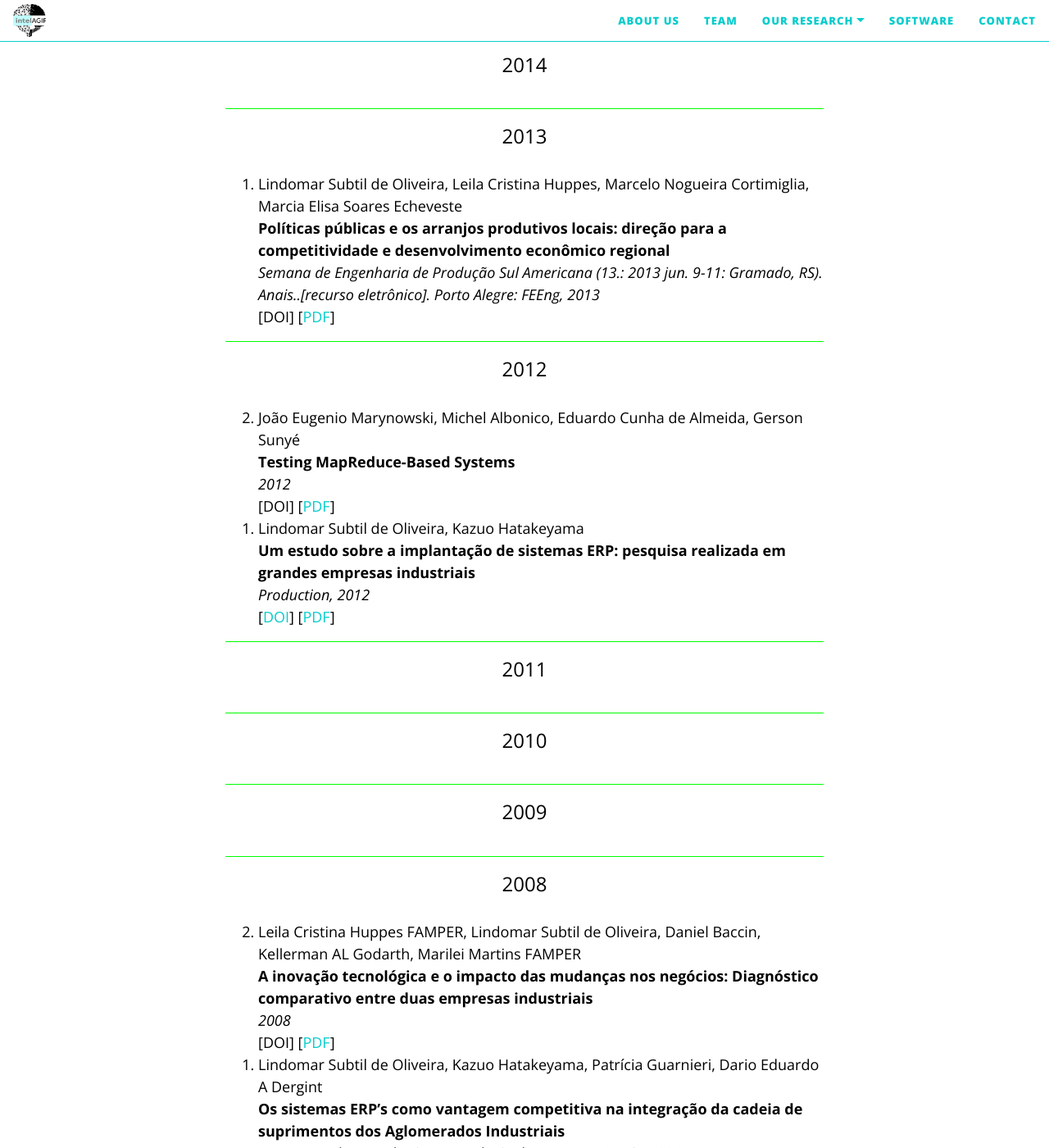
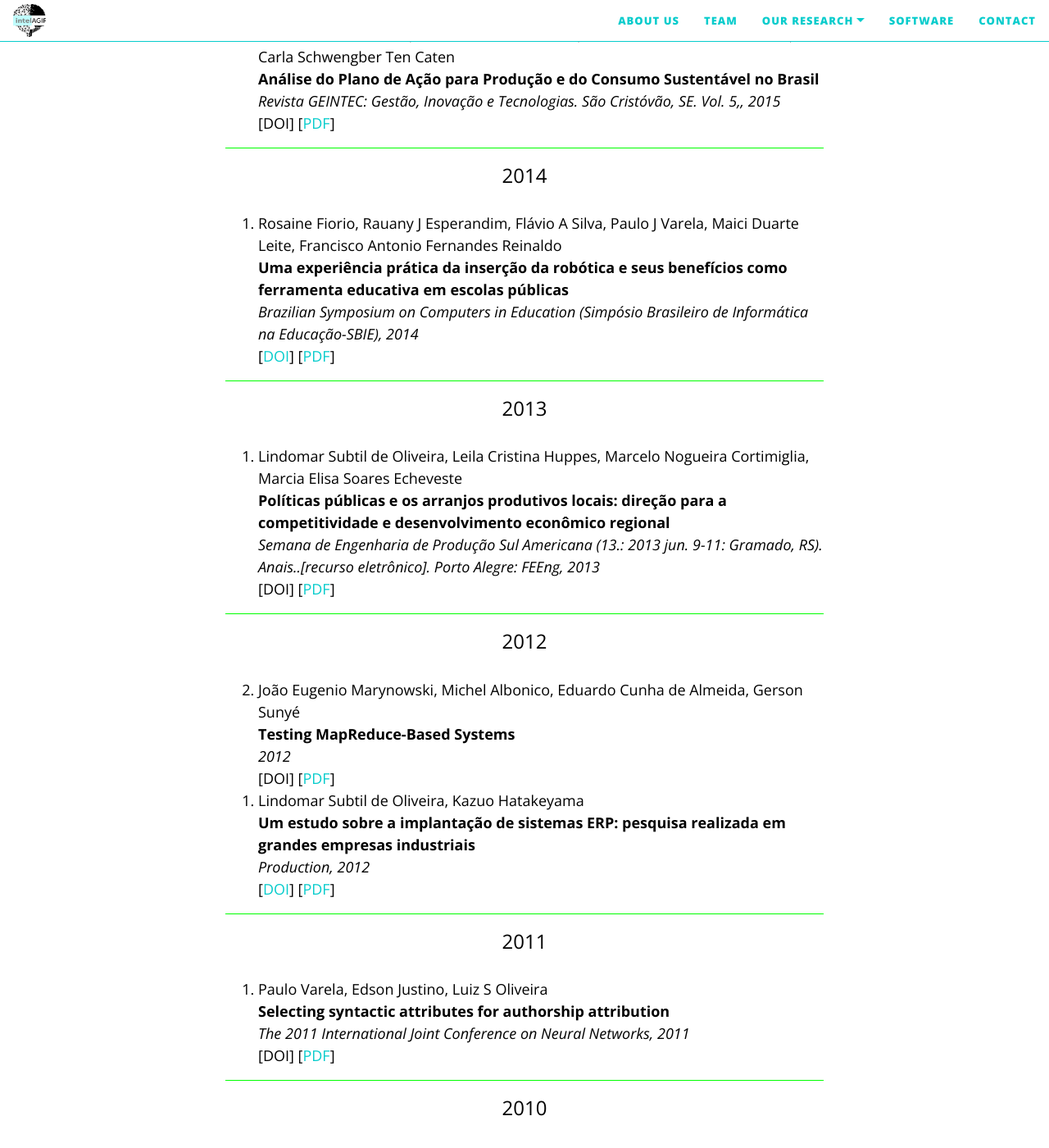
Before and after one commit to IntelAgir-Research-Group/intelagir-research-group.github.io, a Jekyll site: the page built from pages/publications.md, in a window 1280 px wide and 1400 px high, scrolled down 7170 px. Shown: the whole window at 82% size. Built offline with Jekyll 4.4.1, drawn with Linux system fonts in a browser that asks for light colours; nearby versions of some CDN libraries; some of the changed text lies outside the part shown.

Commit message:
Update publications.md

```diff
--- a/pages/publications.md
+++ b/pages/publications.md
@@ -434,5 +434,36 @@ publications:
     year: 2016
     type: conference
 
+
+
+
+
+
+  - title: "A computational approach for authorship attribution of literary texts using sintatic features"
+    authors: Paulo Varela, Edson Justino, Alceu Britto, Flávio Bortolozzi
+    venue: "2016 International Joint Conference on Neural Networks (IJCNN)"
+    doi: https://doi.org/10.1109/IJCNN.2016.7727835
+    url: https://www.researchgate.net/profile/Paulo-Varela-5/publication/309775942_A_computational_approach_for_authorship_attribution_of_literary_texts_using_sintatic_features/links/609bcbd1458515a04c499e09/A-computational-approach-for-authorship-attribution-of-literary-texts-using-sintatic-features.pdf
+    year: 2016
+    type: conference
+
+  - title: "Uma experiência prática da inserção da robótica e seus benefícios como ferramenta educativa em escolas públicas"
+    authors: Rosaine Fiorio, Rauany J Esperandim, Flávio A Silva, Paulo J Varela, Maici Duarte Leite, Francisco Antonio Fernandes Reinaldo
+    venue: "Brazilian Symposium on Computers in Education (Simpósio Brasileiro de Informática na Educação-SBIE)"
+    doi: http://dx.doi.org/10.5753/cbie.sbie.2014.1223
+    url: http://br-ie.org/pub/index.php/sbie/article/view/3070/2578
+    year: 2014
+    type: conference
+
+  - title: "Selecting syntactic attributes for authorship attribution"
+    authors: Paulo Varela, Edson Justino, Luiz S Oliveira
+    venue: "The 2011 International Joint Conference on Neural Networks"
+    doi: #
+    url: https://www.inf.ufpr.br/lesoliveira/download/ijcnn2011.pdf
+    year: 2011
+    type: conference
+
+
+
 ---
 All the other research will be added soon!
```
